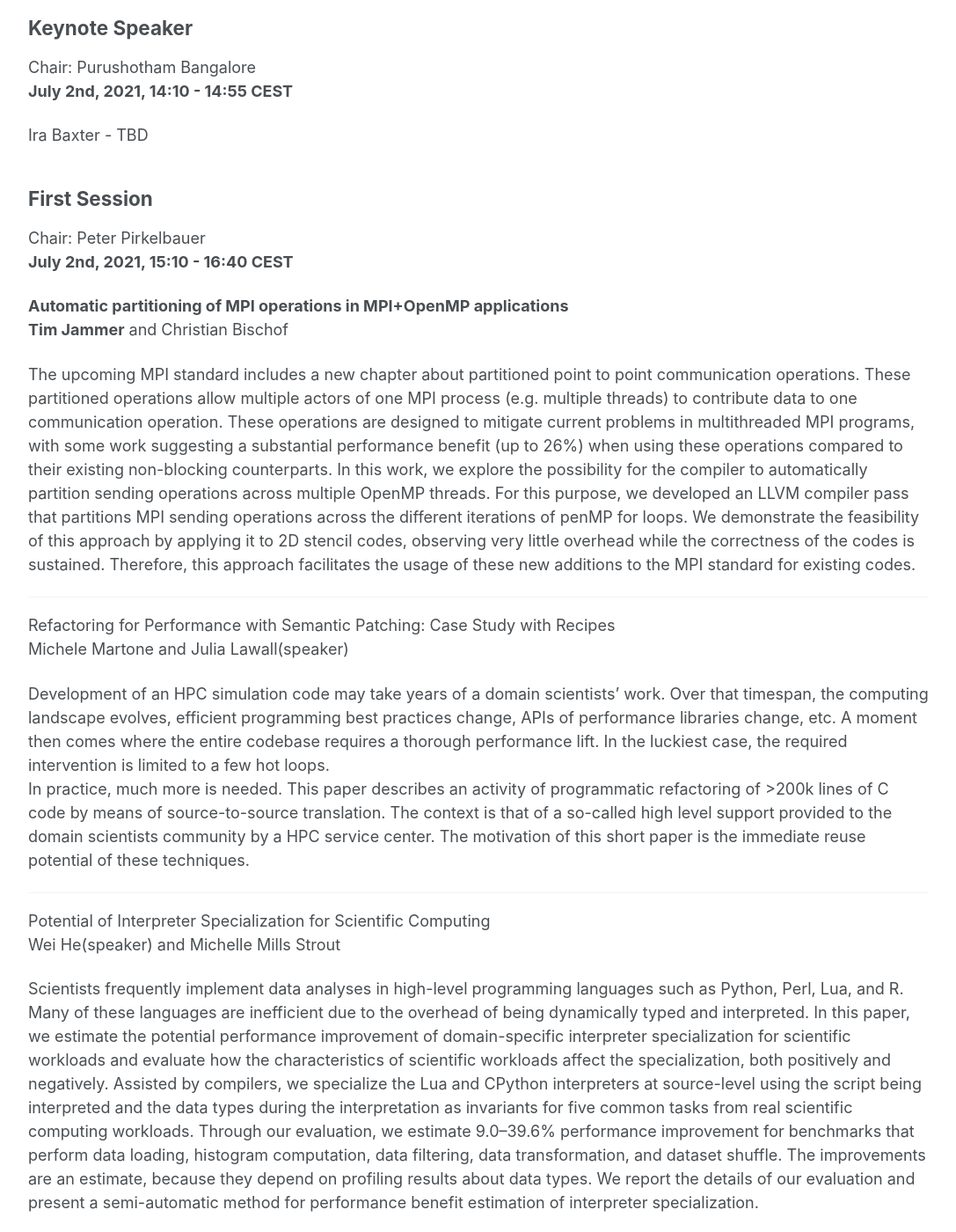
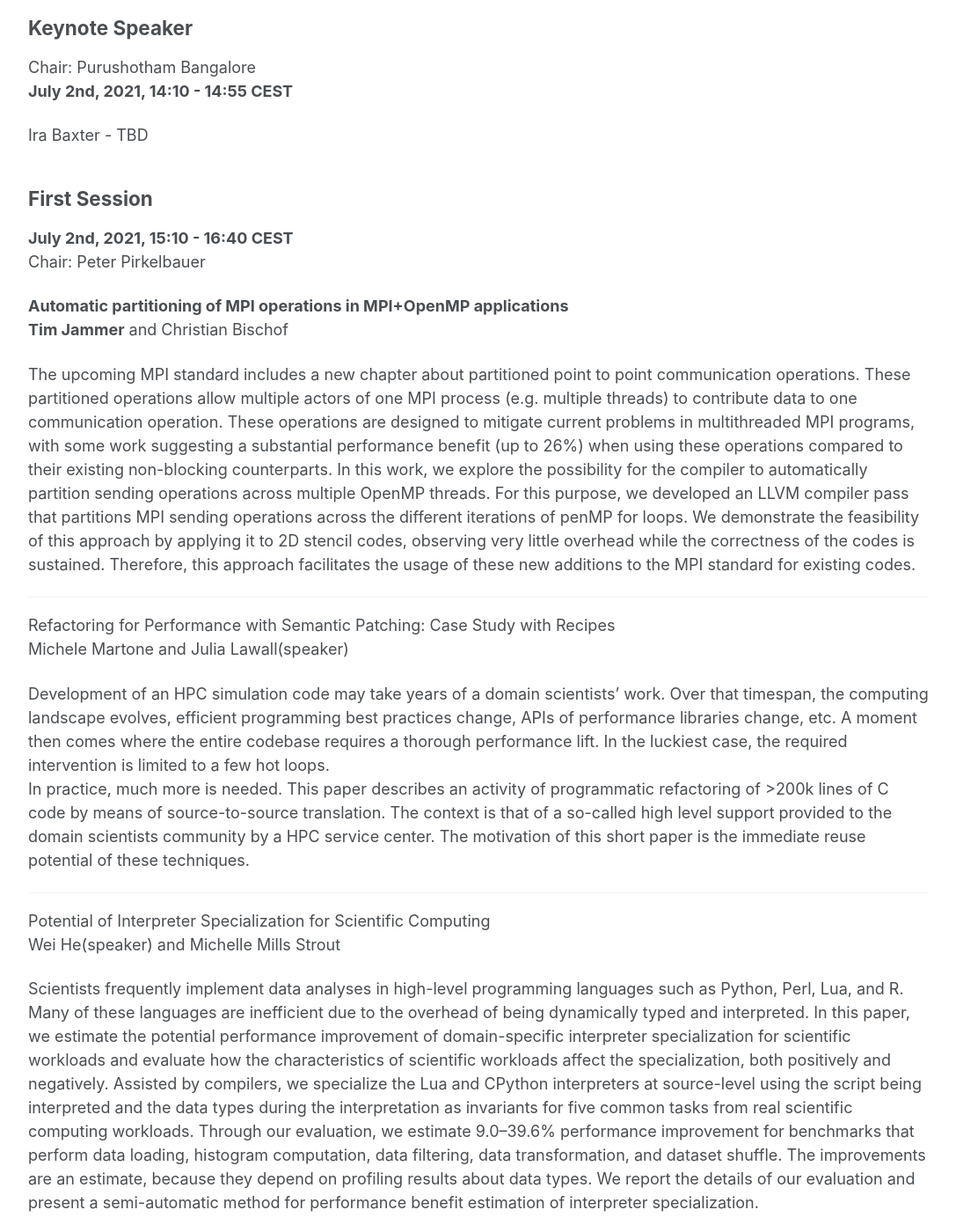
Before and after one commit to c3po-workshop/c3po-workshop.github.io, a Jekyll site: the page built from _pages/2021/program.md, in a window 1280 px wide and 1400 px high, scrolled down 230 px. Shown: the whole window at 88% size, without its empty margins (96-1183 px from the left). Built offline with Jekyll 4.4.1, drawn with Linux system fonts in a browser that asks for light colours; cached includes are drawn as plain includes; nearby versions of some CDN libraries; our own code applies the rules of GitHub Pages for plain Markdown files; some of the changed text lies outside the part shown.

```diff
--- a/_pages/2021/program.md
+++ b/_pages/2021/program.md
@@ -16,8 +16,8 @@
 ABSTRACT-->
 
 ## First Session
-Chair: Peter Pirkelbauer \\
-**July 2nd, 2021, 15:10 - 16:40 CEST**
+**July 2nd, 2021, 15:10 - 16:40 CEST** \\
+Chair: Peter Pirkelbauer
 
 **Automatic partitioning of MPI operations in MPI+OpenMP applications** \\
 **Tim Jammer** and Christian Bischof
@@ -42,8 +42,8 @@
 Scientists frequently implement data analyses in high-level programming languages such as Python, Perl, Lua, and R. Many of these languages are inefficient due to the overhead of being dynamically typed and interpreted. In this paper, we estimate the potential performance improvement of domain-specific interpreter specialization for scientific workloads and evaluate how the characteristics of scientific workloads affect the specialization, both positively and negatively. Assisted by compilers, we specialize the Lua and CPython interpreters at source-level using the script being interpreted and the data types during the interpretation as invariants for five common tasks from real scientific computing workloads. Through our evaluation, we estimate 9.0--39.6% performance improvement for benchmarks that perform data loading, histogram computation, data filtering, data transformation, and dataset shuffle. The improvements are an estimate, because they depend on profiling results about data types. We report the details of our evaluation and present a semi-automatic method for performance benefit estimation of interpreter specialization.
 
 ## Second Session
-Chair: Peter Thoman \\
-**July 2nd, 2021, 16:55 - 17:55 CEST**
+**July 2nd, 2021, 16:55 - 17:55 CEST** \\
+Chair: Peter Thoman
 
 heimdallr: Improving Compile Time Correctness Checking for Message Passing with Rust \\
 Michael Blesel(speaker), Michael Kuhn, and Jannek Squar
```
